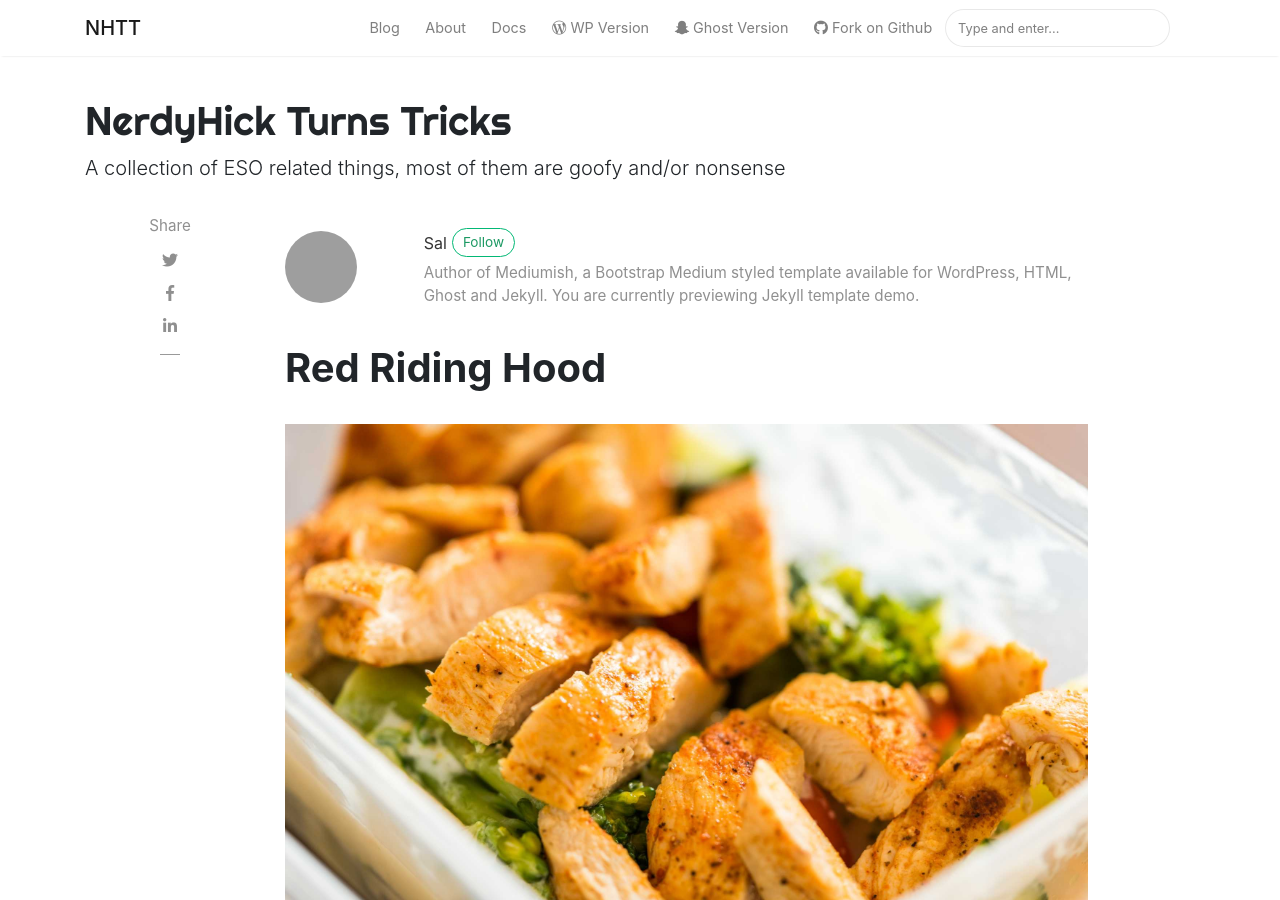
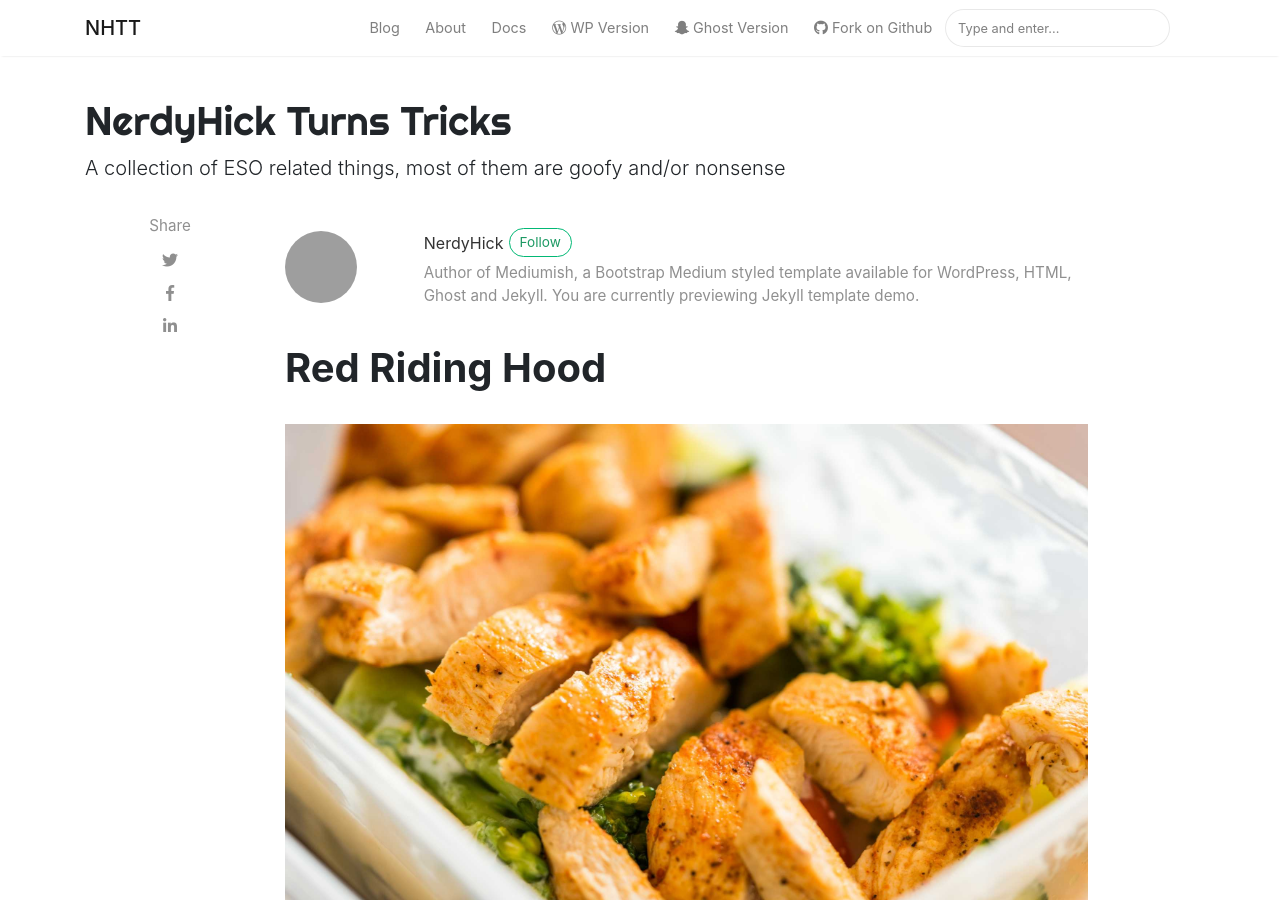
Before and after one commit to lreading/NHTT, a Jekyll site: the page built from _posts/2018-01-12-red-riding.md, in a window 1280 px wide and 900 px high. Built offline with Jekyll 4.4.1, drawn with Linux system fonts in a browser that asks for light colours; nearby versions of some CDN libraries; comment, search, counter and statistics services are not loaded; some of the changed text lies outside the part shown; grey boxes are pictures that could not be loaded.

```diff
--- a/_config.yml
+++ b/_config.yml
@@ -11,8 +11,8 @@ permalink: /:title/
 # Authors
 authors:
   sal:
-    name: Sal
-    display_name: Sal
+    name: Nerdy Hick
+    display_name: NerdyHick
     gravatar: e56154546cf4be74e393c62d1ae9f9d4
     email: wowthemesnet@gmail.com
     web: https://www.wowthemes.net
--- a/_includes/disqus.html
+++ /dev/null
@@ -1,14 +0,0 @@
-<section class="disqus">
-    <div id="disqus_thread"></div>
-    <script type="text/javascript">
-        var disqus_shortname = '{{site.disqus}}';
-        var disqus_developer = 0;
-        (function() {
-            var dsq = document.createElement('script'); dsq.type = 'text/javascript'; dsq.async = true;
-            dsq.src = window.location.protocol + '//' + disqus_shortname + '.disqus.com/embed.js';
-            (document.getElementsByTagName('head')[0] || document.getElementsByTagName('body')[0]).appendChild(dsq);
-        })();
-    </script>
-    <noscript>Please enable JavaScript to view the <a href="http://disqus.com/?ref_noscript">comments powered by Disqus.</a></noscript>
-    <a href="http://disqus.com" class="dsq-brlink">comments powered by <span class="logo-disqus">Disqus</span></a>
-</section>
--- a/_includes/share.html
+++ b/_includes/share.html
@@ -22,13 +22,4 @@
         </li>
 
     </ul>
-    {% if page.comments != false %}
-    <div class="sep">
-    </div>
-    <ul>
-        <li>
-        <a class="small smoothscroll" href="#disqus_thread"></a>
-        </li>
-    </ul>
-    {% endif %}
 </div>
--- a/_layouts/default.html
+++ b/_layouts/default.html
@@ -188,9 +188,5 @@
 
 <script src="{{ site.baseurl }}/assets/js/ie10-viewport-bug-workaround.js"></script>
 
-{% if page.layout == 'post' %}
-<script id="dsq-count-scr" src="//{{site.disqus}}.disqus.com/count.js"></script>
-{% endif %}
-
 </body>
 </html>
--- a/_layouts/post.html
+++ b/_layouts/post.html
@@ -140,19 +139,6 @@ post_class: post-template
 <!-- End Article
 ================================================== -->
 
-<!-- Begin Comments
-================================================== -->
-{% if page.comments != false %}
-    <div class="container">
-        <div id="comments" class="row justify-content-center mb-5">
-            <div class="col-md-8">
-                {% include disqus.html %}
-            </div>
-        </div>
-    </div>
-{% endif %}
-<!--End Comments
-================================================== -->
 
 <!-- Review with LD-JSON, adapt it for your needs if you like, but make sure you test the generated HTML source code first:
 https://search.google.com/structured-data/testing-tool/u/0/
```
Also changed, not shown: other parts of _layouts/post.html (+0 -1 lines), _layouts/page.html (+0 -10 lines), README.md, changelog.md (deleted).
